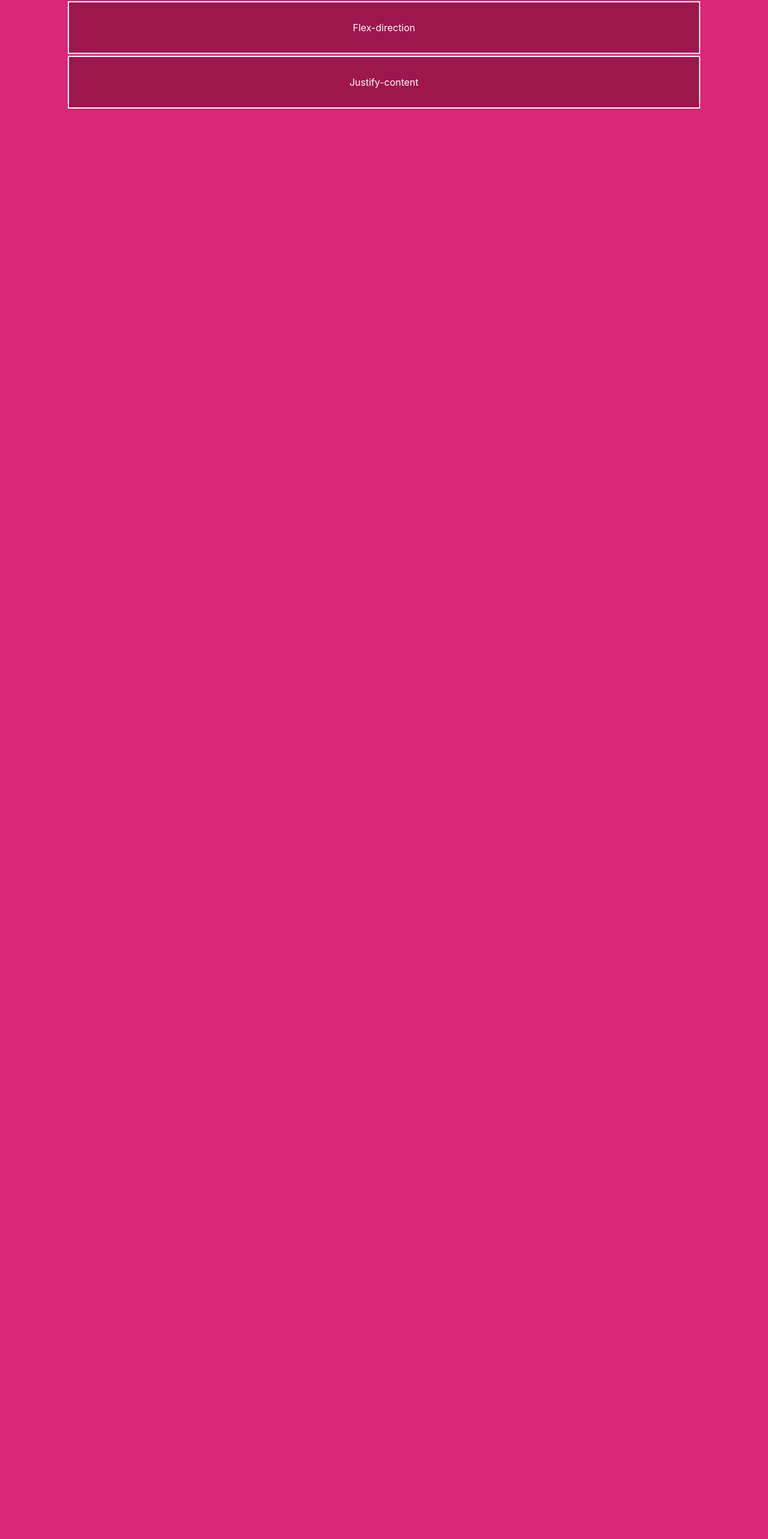
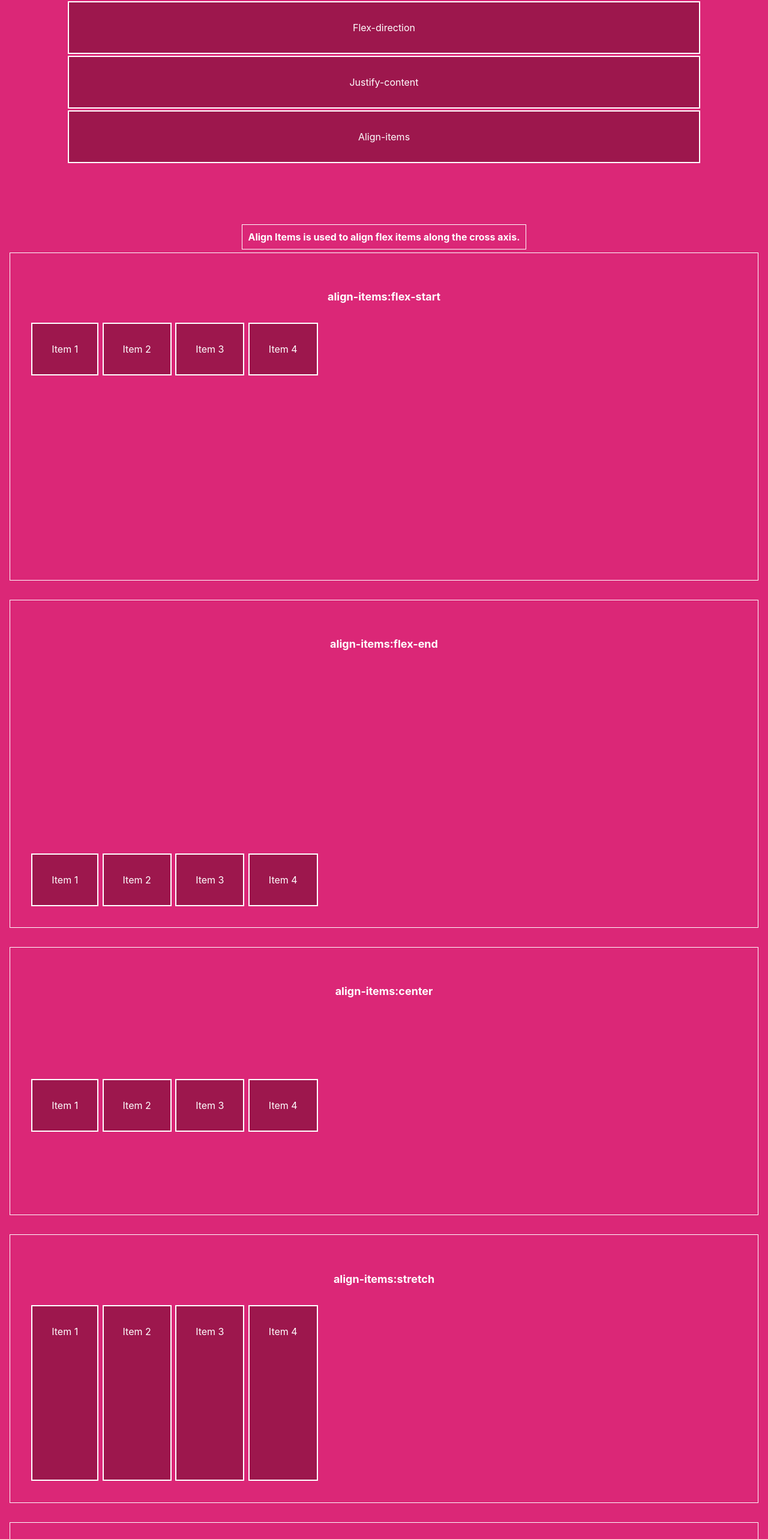
Before and after one commit to AditiJalaj/learning-flex, a React (Create React App) app: page /alignitems in a window 1280 px wide. Shown: the part 172-2738 px from the top of the page at 60% size. Before the commit the page ends 800 px from the top, so only its background shows below. Built offline with nearby package versions, Linux system fonts and the light colour scheme.

Commit message:
align-items

```diff
--- a/src/App.css
+++ b/src/App.css
@@ -31,17 +31,20 @@ strong{
 .column-reverse{
   display: flex;
   flex-direction: column-reverse;
+  height: 700px;
 }
 
 /* justify-content */
 .flex-start{
   display: flex;
   justify-content: flex-start;
+
 }
 
 .flex-end{
   display: flex;
   justify-content: flex-end;
+
 }
 .center{
   display: flex;
@@ -64,6 +67,34 @@ strong{
   justify-content:initial;
 }
 
+/*aling-items*/
+.align-flex-start{
+  display: flex;
+  height:400px;
+  align-items: flex-start;
+
+}
+.align-flex-end{
+  display: flex;
+  height:400px;
+  align-items: flex-end;
+}
+.align-center{
+  display: flex;
+  height:300px;
+  align-items: center;
+}
+.align-stretch{
+  display: flex;
+  height:300px;
+  align-items: stretch;
+}
+.align-baseline{
+  display: flex;
+  height:300px;
+  align-items: baseline;
+}
+
 .each{
   border:1px solid white;
   padding:2rem;
--- a/src/App.js
+++ b/src/App.js
@@ -3,7 +3,7 @@ import Flexdirection from './components/Flexdirection';
 import {BrowserRouter as Router, Switch, Link, Route } from 'react-router-dom'
 import Container from './components/Container';
 import JustifyContent from './components/JustifyContent';
-
+import AlignItems from './components/AlignItems'
 function App() {
   return (
     <Router>
@@ -12,6 +12,7 @@ function App() {
      <Switch>
      <Route exact path='/flexdirection' component={Flexdirection}/>
      <Route exact path='/justifycontent' component={JustifyContent}/>
+     <Route exact path='/alignitems' component={AlignItems}/>
      </Switch>
     </Router>
   );
--- /dev/null
+++ b/src/components/AlignItems.js
@@ -0,0 +1,60 @@
+import '../App.css'
+
+const AlignItems = () => {
+    return ( <>
+        <strong>Align Items is used to align flex items along the cross axis.</strong>
+
+        <div className="each">
+    <h5 class="heading">align-items:flex-start</h5>
+    <div className="align-flex-start">
+    <p>Item 1</p>
+    <p>Item 2</p>
+    <p>Item 3 </p>
+    <p>Item 4 </p>
+    </div>
+    </div>
+
+    <div className="each">
+    <h5 class="heading">align-items:flex-end</h5>
+    <div className="align-flex-end">
+    <p>Item 1</p>
+    <p>Item 2</p>
+    <p>Item 3 </p>
+    <p>Item 4 </p>
+    </div>
+    </div>
+
+
+    <div className="each">
+    <h5 class="heading">align-items:center</h5>
+    <div className="align-center">
+    <p>Item 1</p>
+    <p>Item 2</p>
+    <p>Item 3 </p>
+    <p>Item 4 </p>
+    </div>
+    </div>
+
+    <div className="each">
+    <h5 class="heading">align-items:stretch</h5>
+    <div className="align-stretch">
+    <p>Item 1</p>
+    <p>Item 2</p>
+    <p>Item 3 </p>
+    <p>Item 4 </p>
+    </div>
+    </div>
+
+    <div className="each">
+    <h5 class="heading">align-items:baseline</h5>
+    <div className="align-baseline">
+    <p style={{fontSize:"3rem"}}>Item 1</p>
+    <p style={{fontSize:"0.8rem"}}>Item 2</p>
+    <p style={{fontSize:"1rem"}}>Item 3 </p>
+    <p style={{fontSize:"4rem"}} >Item 4 </p>
+    </div>
+    </div>
+        </>  );
+}
+
+export default AlignItems;
--- a/src/components/Container.js
+++ b/src/components/Container.js
@@ -8,6 +8,7 @@ const Container = () => {
 
     <Link style={{color:"white",textDecoration:"none"}} to='/justifycontent' ><p>Justify-content</p> </Link>
 
+    <Link style={{color:"white",textDecoration:"none"}} to='/alignitems' ><p>Align-items</p> </Link>
     </div>
       );
 }
--- a/src/components/JustifyContent.js
+++ b/src/components/JustifyContent.js
@@ -4,7 +4,7 @@ const JustifyContent = () => {
     return ( <>
         <strong>Justify content is used to align flex items along the main axis.</strong>
 
-        <div className="each">
+     <div className="each">
     <h5 class="heading">justify-content:flex-start</h5>
     <div className="flex-start">
     <p>Item 1</p>
```
